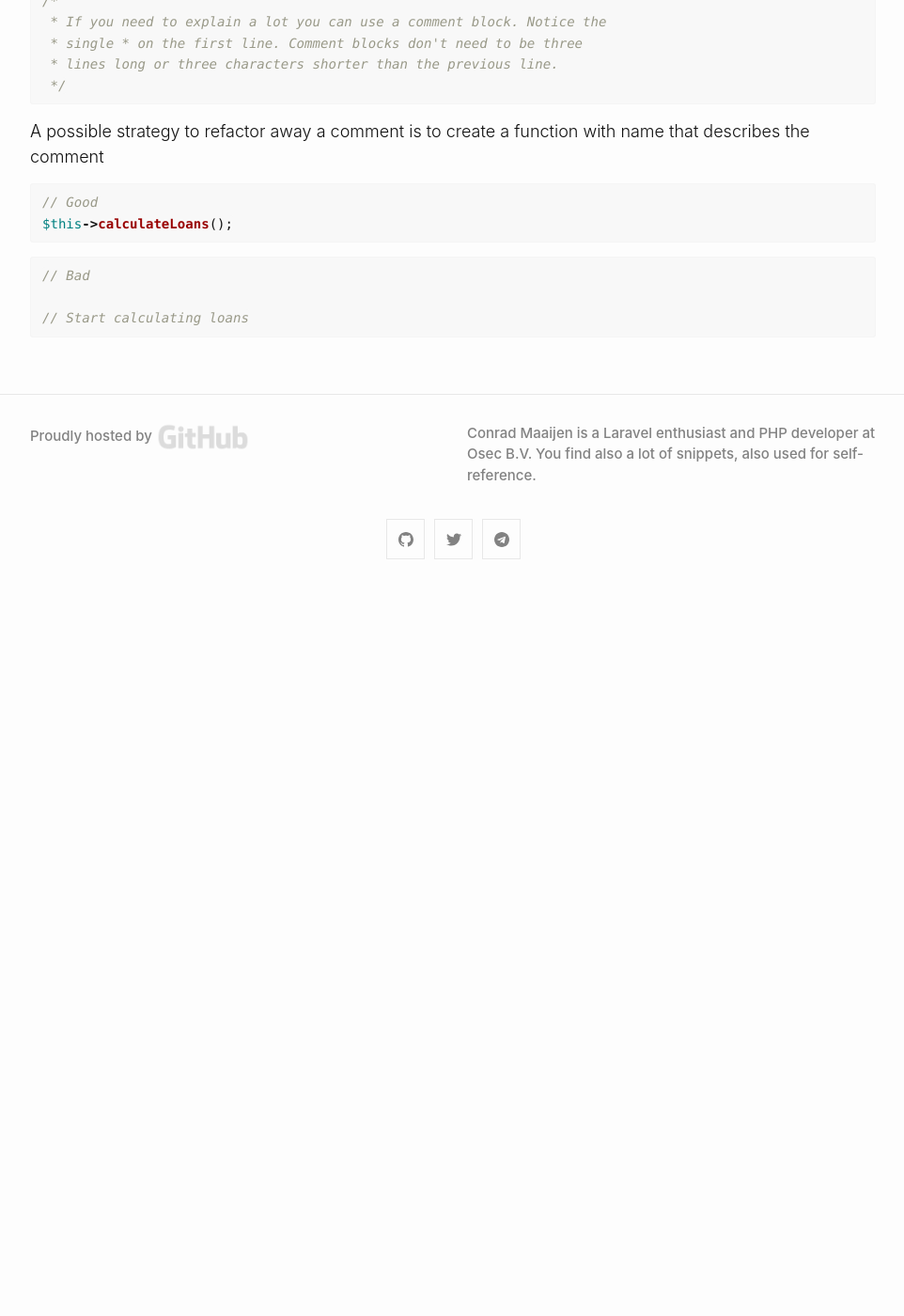
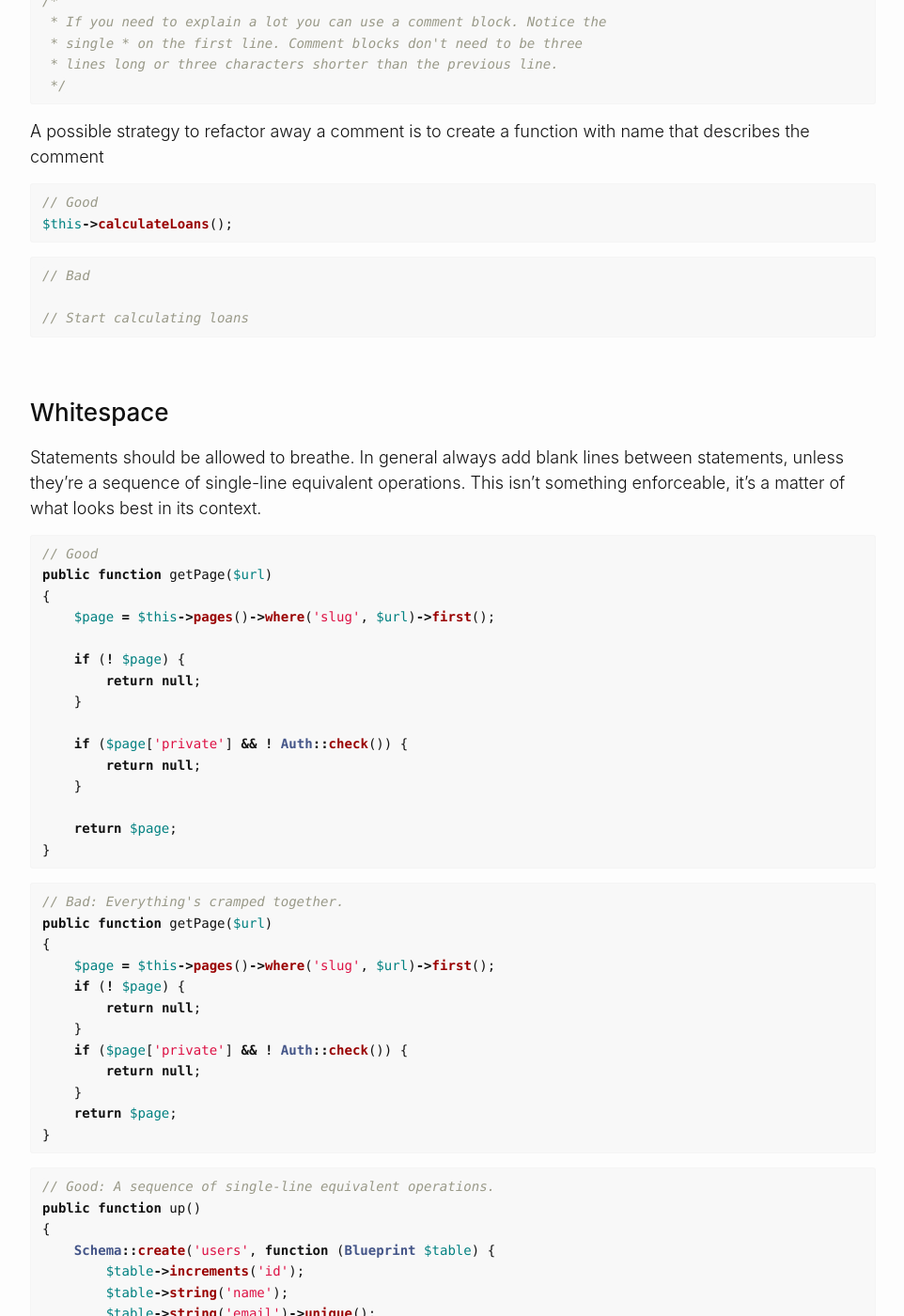
Before and after one commit to ConradMaaijen/conradmaayen.github.io, a Jekyll site: the page built from _posts/2021-04-23-php-rules.md, in a window 1280 px wide and 1400 px high, scrolled down 5856 px. Shown: the whole window at 94% size, without its empty margins (158-1120 px from the left). Built offline with Jekyll 4.4.1, drawn with Linux system fonts in a browser that asks for light colours; before the commit the page ends 6486 px from its top, so only the background shows below that; some of the changed text lies outside the part shown.

Commit message:
update php-rules.md

````diff
--- a/_posts/2021-04-23-php-rules.md
+++ b/_posts/2021-04-23-php-rules.md
@@ -263,3 +263,71 @@ $this->calculateLoans();
 
 // Start calculating loans
 ```
+
+### Whitespace
+
+Statements should be allowed to breathe. In general always add blank lines between statements, unless they're a sequence of single-line equivalent operations. This isn't something enforceable, it's a matter of what looks best in its context.
+
+```php
+// Good
+public function getPage($url)
+{
+    $page = $this->pages()->where('slug', $url)->first();
+
+    if (! $page) {
+        return null;
+    }
+
+    if ($page['private'] && ! Auth::check()) {
+        return null;
+    }
+
+    return $page;
+}
+```
+
+```php
+// Bad: Everything's cramped together.
+public function getPage($url)
+{
+    $page = $this->pages()->where('slug', $url)->first();
+    if (! $page) {
+        return null;
+    }
+    if ($page['private'] && ! Auth::check()) {
+        return null;
+    }
+    return $page;
+}
+```
+
+```php
+// Good: A sequence of single-line equivalent operations.
+public function up()
+{
+    Schema::create('users', function (Blueprint $table) {
+        $table->increments('id');
+        $table->string('name');
+        $table->string('email')->unique();
+        $table->string('password');
+        $table->rememberToken();
+        $table->timestamps();
+    });
+}
+```
+
+Don't add any extra empty lines between {} brackets.
+
+```php
+// Good
+if ($foo) {
+    $this->foo = $foo;
+}
+
+// Bad
+if ($foo) {
+
+    $this->foo = $foo;
+
+}
+```
````
